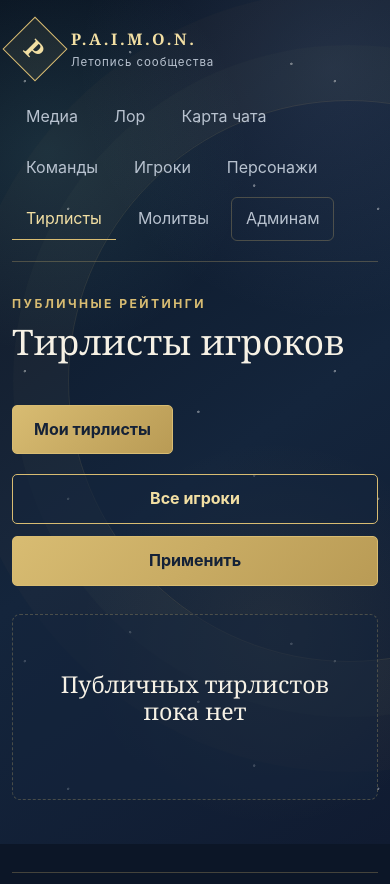
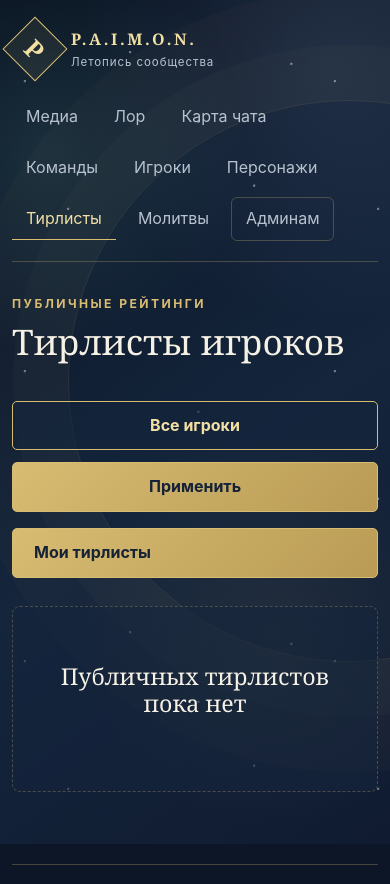
Before and after one commit to annimir/muurrchik_tg_bot, a FastAPI app: page /tierlists in a window 390 px wide. Shown: the top 884 px of the page. Run offline with FastAPI, Linux system fonts and the light colour scheme; data that the repository does not hold is empty; parts of the project's set-up code (start-up, migrations or seed data) failed here and were passed over; some libraries are stand-ins or nearby versions.

Commit message:
Align tier list catalog actions

```diff
--- a/web/routes/tierlists.py
+++ b/web/routes/tierlists.py
@@ -148,6 +148,7 @@ async def tierlists_page(request: Request, player: list[int] = Query(default=[])
             ),
             'selected_player_ids': selected_player_ids,
             'player_filter_label': player_filter_label,
+            'is_authenticated': read_admin_session(request) is not None,
             'public_view': True,
             'active_page': 'tierlists',
         },
--- a/web/static/app.css
+++ b/web/static/app.css
@@ -780,7 +780,9 @@ th { color: var(--gold); font-size: .78rem; letter-spacing: .08em; text-transfor
     .tier-filters label { flex-basis: calc(50% - 6px); }
 }
 
-.tierlist-filter { display: flex; align-items: center; flex-wrap: wrap; gap: 12px; margin: -12px 0 28px; }
+.tierlist-catalog-toolbar { display: flex; align-items: center; justify-content: space-between; gap: 16px; margin: -12px 0 28px; }
+.tierlist-catalog-actions { display: flex; flex: 0 0 auto; flex-wrap: wrap; gap: 10px; }
+.tierlist-filter { display: flex; align-items: center; flex-wrap: wrap; gap: 12px; }
 .tierlist-card { position: relative; display: flex; flex-direction: column; min-width: 0; min-height: 400px; padding: 20px; border: 1px solid var(--line); border-radius: 8px; background: var(--panel); transition: border-color .16s ease, transform .16s ease; }
 .tierlist-card:hover { border-color: var(--gold); transform: translateY(-2px); }
 .tierlist-games { overflow: hidden; text-overflow: ellipsis; white-space: nowrap; }
@@ -798,7 +800,13 @@ th { color: var(--gold); font-size: .78rem; letter-spacing: .08em; text-transfor
 .tierlist-card-footer { display: flex; align-items: end; justify-content: space-between; gap: 12px; margin-top: auto; padding-top: 13px; border-top: 1px solid rgba(184,194,207,.14); }
 .tierlist-card-footer small { color: var(--muted); font-size: .75rem; }
 .tierlist-card-footer > span { flex: 0 0 auto; color: var(--gold-light); font-size: .85rem; font-weight: 700; }
+@media (max-width: 900px) {
+    .tierlist-catalog-toolbar { align-items: stretch; flex-direction: column; }
+    .tierlist-catalog-actions { justify-content: flex-start; }
+}
 @media (max-width: 620px) {
     .tierlist-filter { align-items: stretch; flex-direction: column; }
     .tierlist-filter .filter-dropdown, .tierlist-filter .filter-dropdown-toggle { width: 100%; max-width: none; }
+    .tierlist-catalog-actions { flex-direction: column; }
+    .tierlist-catalog-actions .button { width: 100%; }
 }
--- a/web/templates/tierlists.html
+++ b/web/templates/tierlists.html
@@ -3,7 +3,8 @@
 {% block title %}{{ 'Тирлисты игроков' if public_view else 'Мои тирлисты' }}{% endblock %}
 {% block content %}
 {% if public_view %}
-<section class="page-heading tierlist-heading"><div><div class="eyebrow">Публичные рейтинги</div><h1>Тирлисты игроков</h1></div><a class="button" href="/tierlists/mine">Мои тирлисты</a></section>
+<section class="page-heading tierlist-heading"><div><div class="eyebrow">Публичные рейтинги</div><h1>Тирлисты игроков</h1></div></section>
+<div class="tierlist-catalog-toolbar">
     <form class="tierlist-filter" method="get" action="/tierlists">
         <div class="filter-dropdown" data-filter-dropdown data-choice-filter data-default-label="Все игроки" data-default-value="">
             <button class="button button-secondary filter-dropdown-toggle" type="button" data-filter-toggle aria-expanded="false">{{ player_filter_label }}</button>
@@ -15,6 +16,8 @@
         <button class="button" type="submit">Применить</button>
         {% if selected_player_ids %}<a class="button button-quiet" href="/tierlists">Сбросить</a>{% endif %}
     </form>
+    <div class="tierlist-catalog-actions">{% if is_authenticated %}<a class="button button-secondary" href="/tierlists/new">Создать тирлист</a>{% endif %}<a class="button" href="/tierlists/mine">Мои тирлисты</a></div>
+</div>
 {% else %}
 <section class="page-heading tierlist-heading"><div><div class="eyebrow">Личные рейтинги</div><h1>Мои тирлисты</h1><p>Создавайте разные рейтинги персонажей. Все они появятся в <a class="text-link" href="/users/{{ user.id }}">вашем публичном профиле</a>.</p></div><a class="button" href="/tierlists/new">Новый тирлист</a></section>
 {% endif %}
```
Also changed, not shown: tests/test_tierlists.py (+9 -0 lines). Lines whose indentation alone changed are shown as unchanged.
